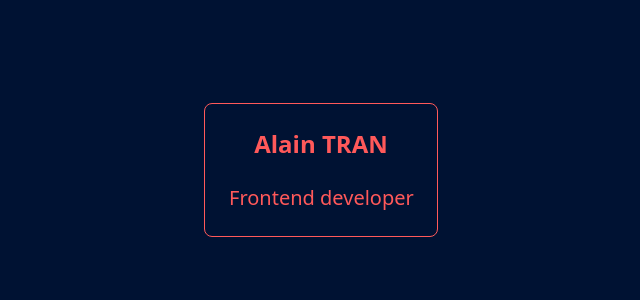
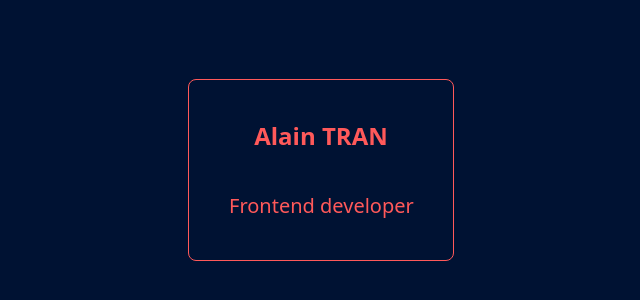
Before and after one commit to alaincodes/alain-icu, a Vue app in the folder frontend/: page / in a window 1280 px wide. Shown: the part 230-530 px from the top of the page, without its empty margins (319-959 px from the left). Built offline with nearby package versions, Linux system fonts and the light colour scheme.

Commit message:
add linkedin link and minor clean

```diff
--- a/frontend/src/views/HomeView.vue
+++ b/frontend/src/views/HomeView.vue
@@ -1,15 +1,20 @@
 <script setup>
 import { RouterLink } from 'vue-router'
 </script>
+
 <template>
   <main class="grid place-content-center h-dvh p-6 bg-blue text-coral-red text-center">
     <div
-      class="grid grid-cols-1 place-items-center gap-6 p-6 rounded-lg border border-solid border-coral-red"
+      class="grid grid-cols-1 place-items-center gap-2 p-6 rounded-lg border border-solid border-coral-red"
     >
-      <a href="https://www.linkedin.com" target="_blank" class="hover:text-beige duration-300">
-        <h1 class="text-2xl font-bold">Alain TRAN</h1>
+      <a
+        href="https://www.linkedin.com/in/alain-t-6a95071ba/"
+        target="_blank"
+        class="hover:text-beige duration-300"
+      >
+        <h1 class="p-4 text-2xl font-bold">Alain TRAN</h1>
       </a>
-      <button class="text-xl font-medium hover:text-beige duration-300 animate-heartbeat">
+      <button class="p-4 text-xl font-medium hover:text-beige duration-300 animate-heartbeat">
         <RouterLink to="/about">Frontend developer</RouterLink>
       </button>
     </div>
```
